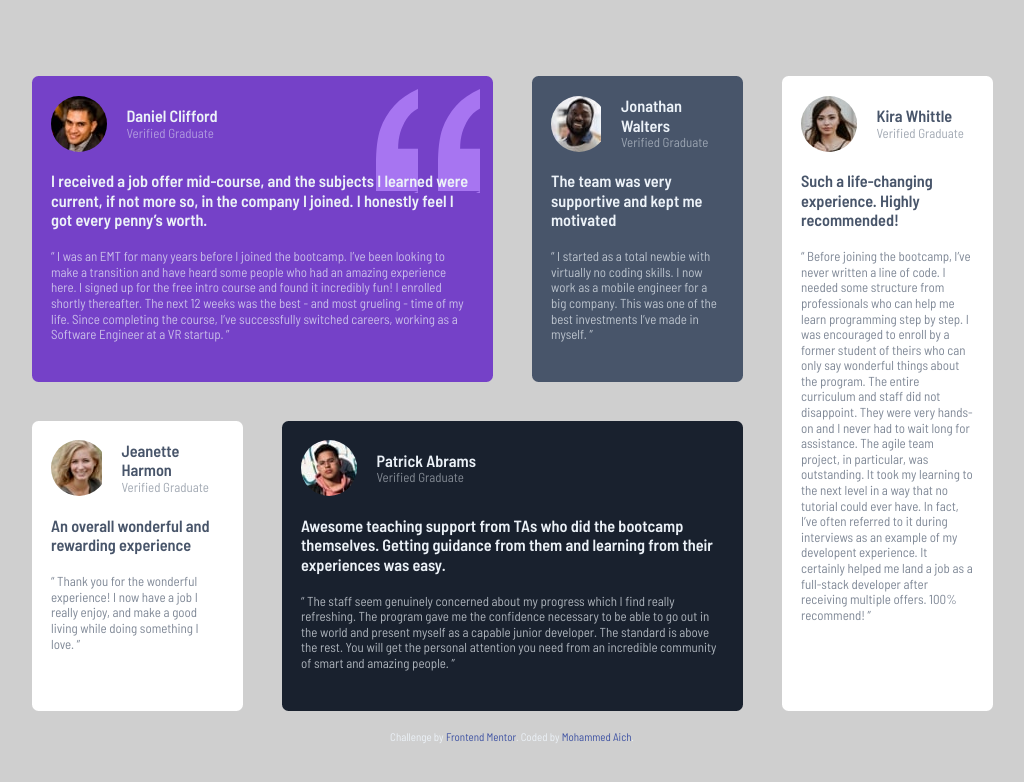
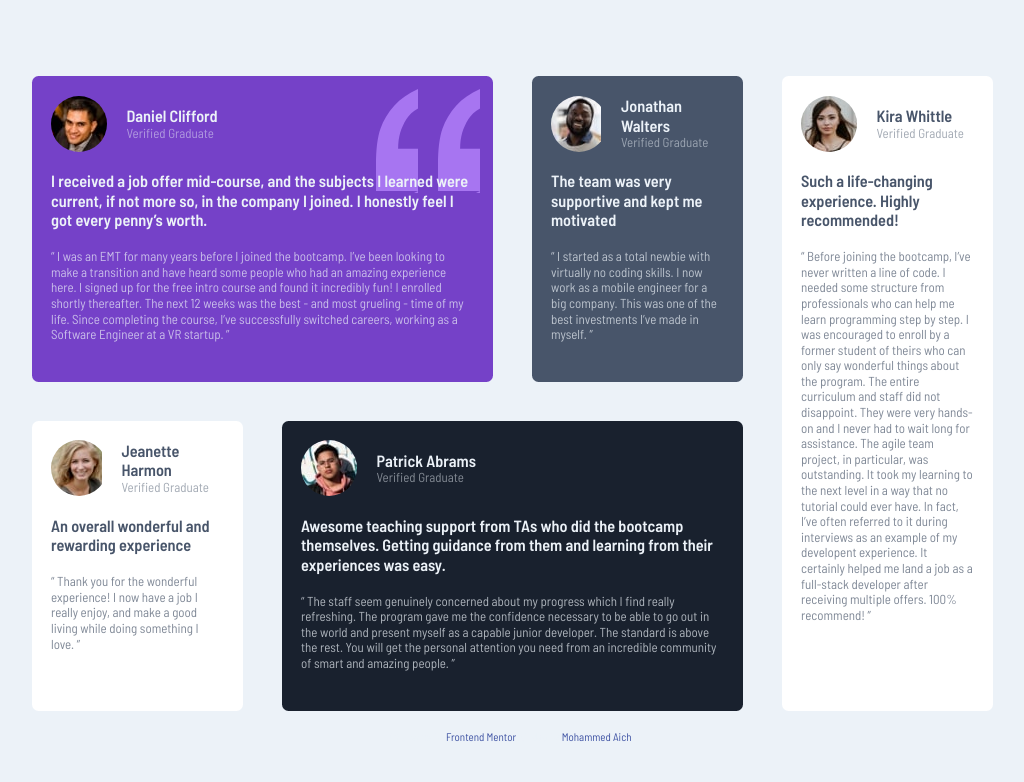
Before and after one commit to medaich/testimonials-grid-section-main, a plain HTML site: page index.html in a window 1280 px wide. Shown: the whole page, without its empty margins (128-1152 px from the left). Drawn offline with Linux system fonts and the light colour scheme.

Commit message:
Update the background color

```diff
--- a/style/style.css
+++ b/style/style.css
@@ -56,7 +56,7 @@ body {
   font-family: var(--sans-serif);
   font-weight: var(--w2);
   line-height: 1.2;
-  background: var(--light-gray);
+  background: var(--light-grayish-blue);
   color: var(--light-grayish-blue);
   font-size: var(--base-size);
   margin: 0;
```
